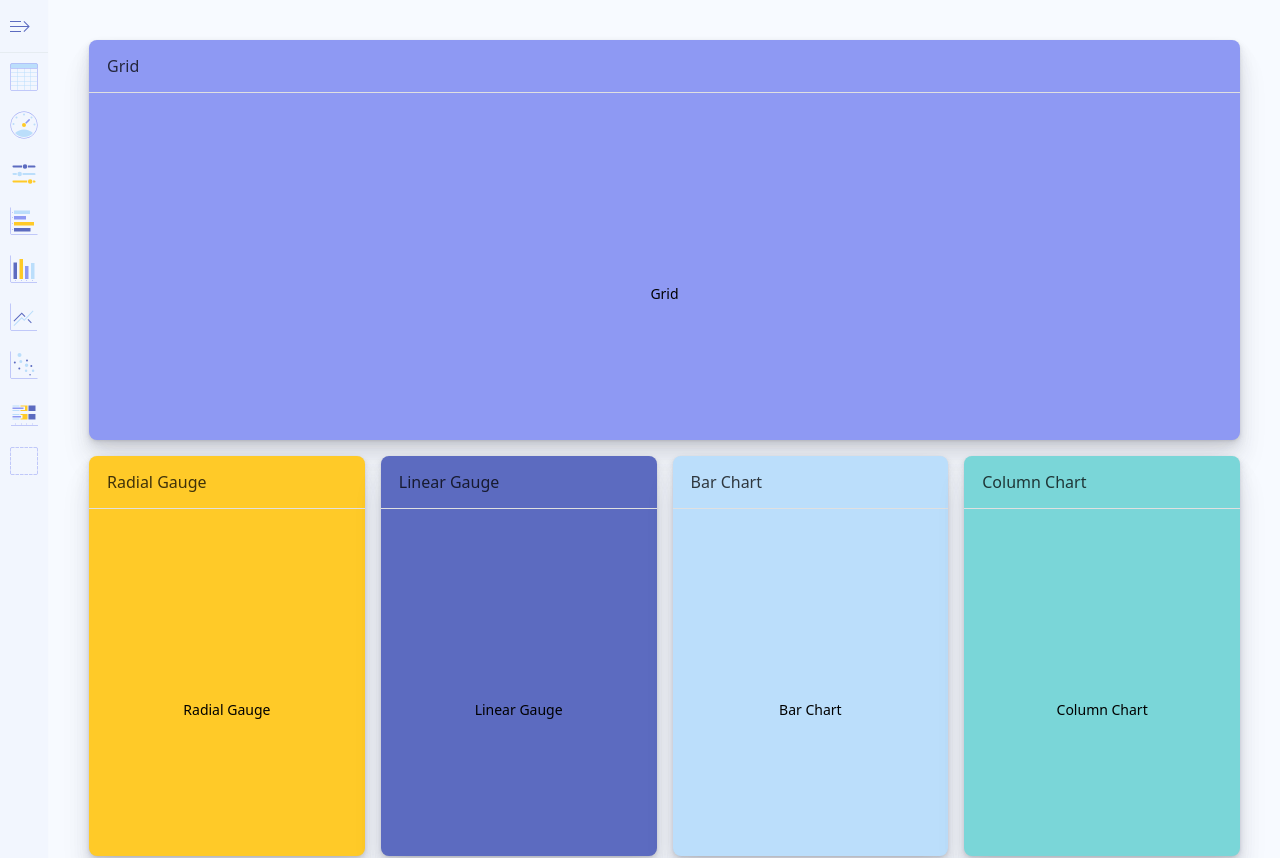
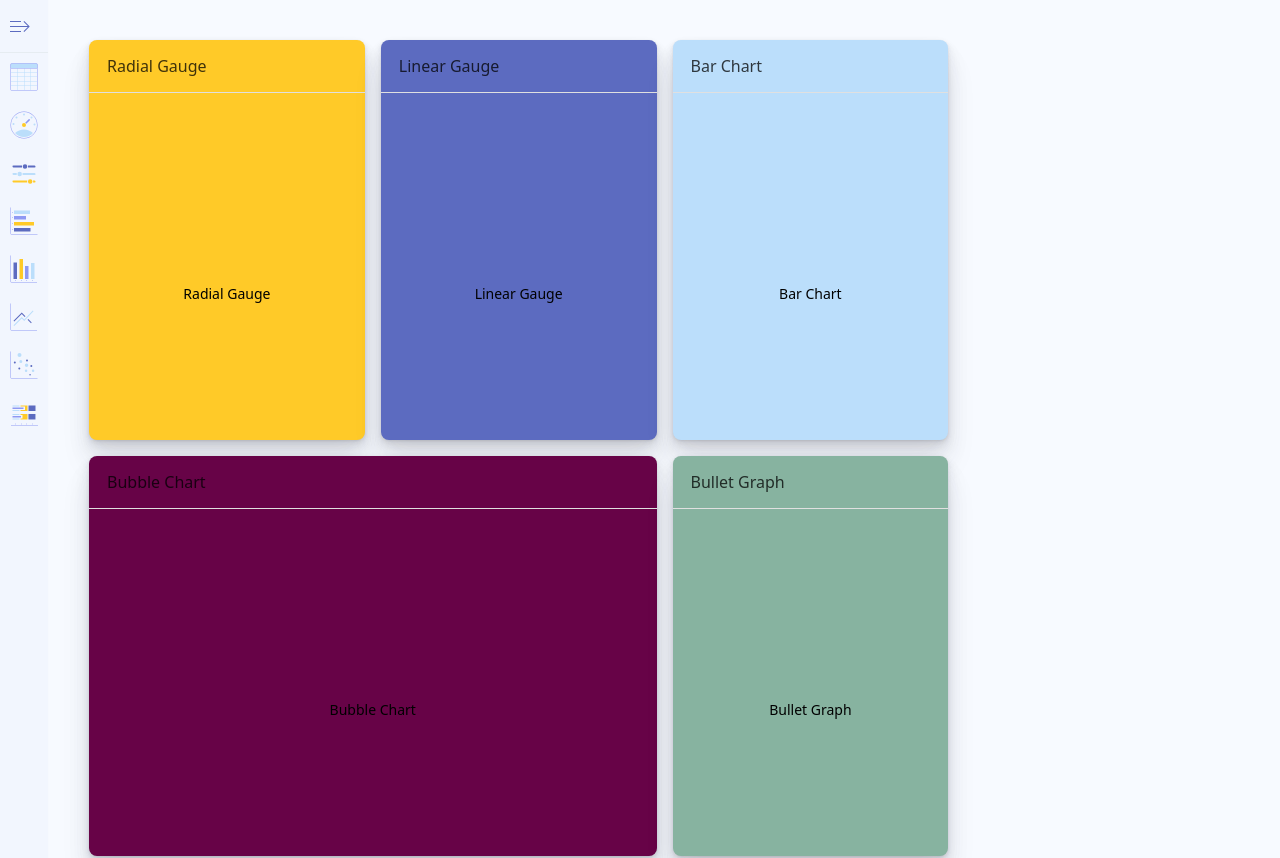
Before and after one commit to code-free89/dynamic-dashboard-react-typescript, a React (Create React App) app: page / in a window 1280 px wide. Shown: the top 858 px of the page. Built offline with nearby package versions, Linux system fonts and the light colour scheme.

Commit message:
update drag event

```diff
--- a/src/App.tsx
+++ b/src/App.tsx
@@ -1,33 +1,87 @@
 import React, { useEffect, useState } from 'react';
 import './App.css';
-import { palette, tileCatalogs } from './constants';
+import { palette, testCatalogs, tileCatalogs } from './constants';
 import { TileType } from './types';
 import Tile from './components/Tile';
-import { getIndex, getTileContent } from './constants/functions';
+import { getIndex, getTileContent, isBlankElement } from './constants/functions';
 function App() {
-  const [blankTile, setBlankTile] = useState<TileType>({
+
+  const reOrder = (srcTiles: TileType[]) => {
+    let row = 0, col = 0;
+    const tmpTiles: TileType[] = [];
+    let index = 0;
+    for (let i = 0; i < srcTiles.length; i++) {
+      if (srcTiles[i].name === "" && srcTiles[i].width > 1) {
+        for (let j = 0; j < srcTiles[i].width; j++) {
+          tmpTiles.push({
             name: "",
-    width: 4,
-    key: 1000,
+            key: index,
+            width: 1,
+            row: row,
+            col: col + j,
+            type: "real",
+            color: "transparent",
           });
-  const [key, setKey] = useState<number>(0);
+          index++;
+        }
+      } else {
+        tmpTiles.push({
+          ...srcTiles[i],
+          key: index,
+          row: row,
+          col: col,
+          type: "real",
+        });
+        index++;
+      }
+      col += srcTiles[i].width;
+      if (srcTiles[i + 1]) {
+        if ((col + srcTiles[i + 1].width) > 4) {
+          for (let j = col; j < 4; j++) {
+            tmpTiles.push({
+              key: index,
+              name: "",
+              width: 1,
+              row: row,
+              col: j,
+              color: "transparent",
+              type: "real",
+            });
+            index++;
+          }
+          row++;
+          col = 0;
+        }
+      } else {
+        for (let j = col; j < 4; j++) {
+          tmpTiles.push({
+            key: index,
+            name: "",
+            width: 1,
+            row: row,
+            col: col,
+            color: "transparent",
+            type: "real",
+          });
+          index++;
+        }
+      }
+    };
+    return tmpTiles;
+  }
 
   // tiles currently in use
   const getTiles = (): Array<TileType> => {
     const tileArray: Array<TileType> = [];
-    let row = 0;
-    let col = 0;
-    for (let i = 0; i < 5; i++) {
-      tileArray.push({ name: tileCatalogs[i].name, key: i, width: tileCatalogs[i].width, row: row, col: col, color: tileCatalogs[i].color });
-      col += tileCatalogs[i].width;
-      if (col > 3) {
-        col = 0;
-        row++;
+    for (let i = 0; i < testCatalogs.length; i++) {
+      tileArray.push({
+        name: testCatalogs[i].name,
+        width: testCatalogs[i].width,
+        color: testCatalogs[i].color,
+        type: testCatalogs[i].type,
+      });
     }
-    }
-    tileArray.push(blankTile);
-    setKey(5);
-    return tileArray;
+    return reOrder(tileArray);
   };
 
   const [isWideMenu, setIsWideMenu] = useState<boolean>(false);
@@ -38,13 +92,25 @@ function App() {
   // adds a tile to the dashboard
   const addTile = (name: string) => {
     const tileCatalog = tileCatalogs.find((item) => item.name === name);
-    setTiles([...tiles, { name: name, key: key, width: tileCatalog ? tileCatalog.width : 1, color: tileCatalog?.color }]);
-    setKey(key + 1);
+    if (tileCatalog) {
+      let tmpTiles = tiles.filter((item) => item.name !== "" || item.type === "real");
+      let i = tmpTiles.length - 1;
+      while (i >= 0) {
+        if (tmpTiles[i].name === "") tmpTiles.pop();
+        else break;
+        i--;
+      }
+      tmpTiles.push(tileCatalog);
+      tmpTiles = reOrder(tmpTiles);
+      setTiles(tmpTiles);
+    }
   };
 
   // removes a tile from the dashboard
   const removeTile = (tileIndex: number) => {
-    setTiles(tiles.filter((item, index) => index !== tileIndex));
+    let tmpTiles = tiles.filter((item, index) => index !== tileIndex && (item.name !== "" || item.type === "real"));
+    tmpTiles = reOrder(tmpTiles);
+    setTiles(tmpTiles);
   };
 
   // initialize component after it has been mounted
@@ -55,25 +121,49 @@ function App() {
   // drag start
   const onDragStart = (event: React.DragEvent<HTMLDivElement>) => {
     const target = event.target as HTMLDivElement;
+    if (!target.className.includes("blank-tile")) {
       target.className += " drag-source";
       const dt = event.dataTransfer;
       dt.effectAllowed = "move";
       dt.setData('text', target.innerHTML);
       setDragSource(target);
     }
+  }
 
   // drag over
   const onDragOver = (event: React.DragEvent<HTMLDivElement>) => {
     if (dragSource) {
       let tile = (event.target as HTMLDivElement).closest(".tile") as HTMLDivElement;
-      const blankElement = document.getElementsByClassName("blank-tile")[0];
       if (tile && tile !== dragSource) {
         event.preventDefault();
         event.dataTransfer.dropEffect = "move";
       }
-      if (dropTarget !== tile) {
-        if (dropTarget && dropTarget !== blankElement)
+      if (tile && dropTarget !== tile) {
+        let tmpTiles = tiles.slice();
+        if (tiles[getIndex(tile)].type === "real") {
+          if (dropTarget && getIndex(dropTarget) !== -1 && tiles[getIndex(dropTarget)].type === "fake" && tiles[getIndex(dropTarget)].width !== 4) {
+            const dropElement = tiles[getIndex(dropTarget)];
+            const dropIndex = getIndex(dropTarget);
+            tmpTiles.splice(dropIndex, 1);
+            for (let i = 0; i < dropElement.width; i++)
+              tmpTiles.splice(dropIndex, 0, {
+                name: "",
+                type: "real",
+                width: 1,
+              });
+          }
+          tmpTiles = tmpTiles.filter((item) => item.name !== "" || item.type === "real");
+          tmpTiles = reOrder(tmpTiles);
+          setTiles(tmpTiles);
+        }
+        if (dropTarget) {
+          if (dropTarget.children.length)
             dropTarget.className = dropTarget.className.replaceAll(" drag-over", "");
+          else {
+            if (!dropTarget.className.includes("blank-tile"))
+              dropTarget.className += " blank-tile";
+          }
+        }
         if (tile)
           setDropTarget(tile);
       }
@@ -84,8 +174,12 @@ function App() {
   const onDragEnd = (event: React.DragEvent<HTMLDivElement>) => {
     if (dragSource)
       dragSource.className = dragSource.className.replaceAll(" drag-source", "");
-    if (dropTarget)
+    if (dropTarget) {
+      if (dropTarget.children.length)
         dropTarget.className = dropTarget.className.replaceAll(" drag-over", "");
+      else if (!dropTarget.className.includes("blank-tile"))
+        dropTarget.className += " blank-tile";
+    }
   }
 
   // drop
@@ -100,37 +194,42 @@ function App() {
       dragSource.focus();
       // update state
       let tmpTiles = tiles.slice();
-      if (tmpTiles[tmpTiles.length - 1] === blankTile) {
+      if (!isBlankElement(dropTarget)) {
+        // drop target is not blank
+        if (tiles[srcIndex].width === tiles[dstIndex].width || tiles[srcIndex].row === tiles[dstIndex].row) {
           let tmpTile = tmpTiles[srcIndex];
           tmpTiles[srcIndex] = tmpTiles[dstIndex];
           tmpTiles[dstIndex] = tmpTile;
-        setTiles(tmpTiles);
+        } else if (tiles[srcIndex].width >= tiles[dstIndex].width) {
+
+        }
       } else {
-        const blankTileIndex = tmpTiles.findIndex((item) => item.name === "");
-        const refChild = tmpTiles[srcIndex];
-        const newBlankTile = { ...blankTile, key: 1000 };
-        setBlankTile(newBlankTile);
-        tmpTiles = tmpTiles.filter((item, index) => item.name !== "" && index !== srcIndex);
-        tmpTiles.push(newBlankTile);
-        tmpTiles.splice(blankTileIndex, 0, refChild);
-        reOrder(tmpTiles);
+        // drop target is blank
+        if (tiles[srcIndex].width === tiles[dstIndex].width) {
+          // drag & drop width is same
+          let tmpTile = tmpTiles[srcIndex];
+          tmpTiles[srcIndex] = {
+            name: "",
+            type: "real",
+            width: tmpTiles[dstIndex].width,
+          };
+          tmpTiles[dstIndex] = tmpTile;
         }
       }
+      // let tmpTile = tmpTiles[srcIndex];
+      // if(tmpTiles[dstIndex].name === "")
+      //   tmpTiles[srcIndex] = {
+      //     name: "",
+      //     type: "real",
+      //     width: tmpTiles[dstIndex].width,
+      //   };
+      // else tmpTiles[srcIndex] = tmpTiles[dstIndex];
+      // tmpTiles[dstIndex] = tmpTile;
+      tmpTiles = tmpTiles.filter((item) => item.name !== "" || item.type === "real");
+      tmpTiles = reOrder(tmpTiles);
+
+      setTiles(tmpTiles);
     }
-
-  const reOrder = (tmpTiles: TileType[]) => {
-    console.log(tmpTiles);
-
-    let row = 0, col = 0;
-    tmpTiles.forEach((item, index) => {
-      if((col + item.width) > 3) {
-        row ++;
-        col = 0;
-      }
-      tmpTiles[index] = { ...tmpTiles[index], row: row, col: col, key: item.name === "" ? 1000 : index };
-      col += item.width;
-    });
-    setTiles(tmpTiles);
   }
 
   useEffect(() => {
@@ -141,35 +240,103 @@ function App() {
     if (dropTarget)
       dstIndex = getIndex(dropTarget);
 
+    if (!tiles[srcIndex] || !tiles[dstIndex] || !dropTarget) return;
+    if (!isBlankElement(dropTarget)) {
       // If dropTarget is not blank
-    const blankElement = document.getElementsByClassName("blank-tile")[0] as HTMLDivElement;
-    if (tiles[srcIndex] && tiles[dstIndex] && dropTarget && dropTarget !== blankElement) {
-      if (tiles[srcIndex].width === tiles[dstIndex].width) {
+      if (tiles[srcIndex].width === tiles[dstIndex].width || tiles[srcIndex].row === tiles[dstIndex].row) {
+        // drag & drop target has same width
         dropTarget.className += " drag-over";
-        const newBlankTile = { ...blankTile, key: 1000 };
-        setBlankTile(newBlankTile);
-        var tmpTiles = tiles.slice();
-        tmpTiles = tmpTiles.filter((item) => item.name !== "");
-        tmpTiles.push(newBlankTile);
+      } else if (tiles[srcIndex].width > tiles[dstIndex].width) {
+        // drag width > drop width
+        let blankTileCount = 0, i;
+        for (i = dstIndex; i < tiles.length; i++) {
+          if ((tiles[i].row ?? 0) > (tiles[dstIndex].row ?? 0)) break;
+          if (tiles[i].name === "") blankTileCount++;
+        }
+        if (tiles[srcIndex].width > blankTileCount + 1) {
+          // can't drop
+          let tmpTiles = tiles.slice();
+          tmpTiles.splice(i, 0, {
+            name: "",
+            width: 4,
+            type: "fake",
+          });
           setTiles(tmpTiles);
         } else {
-        const rowTiles = tiles.filter((item) => item.row === tiles[dstIndex].row);
-        const lastTile = rowTiles[rowTiles.length - 1];
-        const lastCol = (lastTile.col ?? 0) + lastTile.width;
-        console.log(tiles[dstIndex].row, rowTiles);
-        // Can't drop
-        if ((4 - lastCol) < tiles[srcIndex].width) {
-          const newBlankTile = { ...blankTile, key: 500 };
-          setBlankTile(newBlankTile);
+          // can drop
+          dropTarget.className += " drag-over";
+        }
+      } else {
+        // drag width < drop width
+        let blankTileCount = 0, i;
+        for (i = srcIndex; i < tiles.length; i++) {
+          if ((tiles[i].row ?? 0) > (tiles[srcIndex].row ?? 0)) break;
+          if (tiles[i].name === "") blankTileCount++;
+        }
+        if (tiles[dstIndex].width <= blankTileCount + 1) {
+          // can drop
+          dropTarget.className += " drag-over";
+        } else {
+          // can't drop
           let tmpTiles = tiles.slice();
-          tmpTiles = tmpTiles.filter((item) => item.name !== "");
-          tmpTiles.splice((rowTiles[0].key ?? 0), 0, newBlankTile);
+          tmpTiles.splice((tiles[dstIndex].key ?? 0) + 1, 0, {
+            name: "",
+            width: 4,
+            type: "fake",
+          });
           setTiles(tmpTiles);
-          dropTarget.focus();
-        } else {
-          setBlankTile({ ...blankTile, key: 1000 });
         }
       }
+    } else {
+      // If drop element is blank element
+      if (tiles[srcIndex].width === tiles[dstIndex].width) {
+        // drag & drop width is same
+        dropTarget.className = dropTarget.className.replaceAll(" blank-tile", "");
+      } else if (tiles[srcIndex].width > tiles[dstIndex].width) {
+        // drag width > drop width
+        let blankElementCount = 0, i = dstIndex, startIndex = dstIndex, endIndex = dstIndex;
+        for (; tiles[i] && (tiles[i].row ?? 0) === (tiles[dstIndex].row ?? 0); i++) {
+          if (tiles[i].name !== "") break;
+          blankElementCount++;
+        }
+        if (blankElementCount >= tiles[srcIndex].width) endIndex = startIndex + tiles[srcIndex].width - 1;
+        else {
+          endIndex = i - 1;
+          for (i = dstIndex - 1; (tiles[i].row ?? 0) === (tiles[dstIndex].row ?? 0); i--) {
+            if (tiles[i].name !== "") break;
+            blankElementCount++;
+          }
+          if (blankElementCount >= tiles[srcIndex].width)
+            startIndex = endIndex - tiles[srcIndex].width + 1;
+        }
+        console.log(startIndex, endIndex);
+        if ((endIndex - startIndex + 1) === tiles[srcIndex].width) {
+          // can drop
+          let tmpTiles = tiles.slice();
+          tmpTiles.splice(startIndex, tiles[srcIndex].width);
+          tmpTiles.splice(startIndex, 0, {
+            name: "",
+            width: tiles[srcIndex].width,
+            type: "fake",
+          });
+          setTiles(tmpTiles);
+          console.log("can move");
+        } else {
+          // can't drop
+          let tmpTiles = tiles.slice();
+          tmpTiles.splice(endIndex + 1, 0, {
+            name: "",
+            width: 4,
+            type: "fake",
+          });
+          setTiles(tmpTiles);
+        }
+      }
+      // const srcWidth = tiles[srcIndex].width;
+      // let i = 0, emptyTileCount = 0;
+      // for (i = (tiles[dstIndex].key ?? 0); i < tiles.length; i ++) {
+      //   if()
+      // }
     }
   }, [dropTarget]);
 
@@ -202,7 +369,7 @@ function App() {
           {
             tiles.length ? (
               <React.Fragment>
-                {tiles.map((item, index) => (<Tile header={item.name} content={getTileContent(item.name)} width={item.width} onRemove={() => removeTile(index)} key={`tile-${item.key}`} className={`${item.key === 1000 ? "hidden" : ""}`} color={item.color ?? "0xFFFFFF"} />))}
+                {tiles.map((item, index) => (<Tile header={item.name} content={getTileContent(item.name)} width={item.width} onRemove={() => removeTile(index)} key={`tile-${item.key}`} className={`${item.key === 1000 ? "hidden" : ""}`} color={item.color ?? "0xFFFFFF"} type={item.type} />))}
               </React.Fragment>
             ) : (
               <div className="blank">
--- a/src/components/Tile.tsx
+++ b/src/components/Tile.tsx
@@ -8,11 +8,12 @@ type Props = {
   width: number;
   className: string;
   color: string;
+  type: string;
 };
 
-const Tile: React.FC<Props> = ({ header, content, onRemove, width, className, color }) => {
+const Tile: React.FC<Props> = ({ header, content, onRemove, width, className, color, type }) => {
   return header === "" ? (
-    <div className={classNames(`tile blank-tile w-x${width} drag-over`, className)}></div>
+    <div className={classNames(`tile ${type === "real" ? "blank-tile" : ""} w-x${width} drag-over`, className)}></div>
   ) : (
     <div className={`tile w-x${width}`} draggable={true} style={{backgroundColor: color}}>
       <div className="tile-container">
--- a/src/constants/functions.tsx
+++ b/src/constants/functions.tsx
@@ -20,4 +20,9 @@ export const getIndex = (e: HTMLDivElement) => {
         }
     }
     return -1;
+};
+
+export const isBlankElement = (e: HTMLDivElement) => {
+    if (e.children.length === 0) return true;
+    return false;
 }
--- a/src/constants/index.tsx
+++ b/src/constants/index.tsx
@@ -10,7 +10,6 @@ export const palette = [
     '#fc587a',
     '#670347',
     '#87b3a0',
-    '#ffffff',
 ];
 
 export const icons = {
@@ -68,13 +67,23 @@ export const icons = {
 };
 
 export const tileCatalogs: Array<TileType> = [
-    { name: 'Grid', tile: Grid, icon: icons.grid, color: palette[0],  width: 4 },
-    { name: 'Radial Gauge', tile: Grid, icon: icons.radialGauge, color: palette[1], width: 1 },
-    { name: 'Linear Gauge', tile: Grid, icon: icons.linearGauge, color: palette[2], width: 1 },
-    { name: 'Bar Chart', tile: Grid, icon: icons.barChart, color: palette[3], width: 1 },
-    { name: 'Column Chart', tile: Grid, icon: icons.columnChart, color: palette[4], width: 1 },
-    { name: 'Line Chart', tile: Grid, icon: icons.lineChart, color: palette[5], width: 1 },
-    { name: 'Bubble Chart', tile: Grid, icon: icons.bubbleChart, color: palette[6], width: 2 },
-    { name: 'Bullet Graph', tile: Grid, icon: icons.bulletGraph, color: palette[7], width: 1 },
-    { name: 'Blank', tile: Grid, icon: icons.blank, color: palette[8], width: 1 },
+    { name: 'Grid', tile: Grid, icon: icons.grid, color: palette[0],  width: 4, type: "real" },
+    { name: 'Radial Gauge', tile: Grid, icon: icons.radialGauge, color: palette[1], width: 1, type: "real" },
+    { name: 'Linear Gauge', tile: Grid, icon: icons.linearGauge, color: palette[2], width: 1, type: "real" },
+    { name: 'Bar Chart', tile: Grid, icon: icons.barChart, color: palette[3], width: 1, type: "real" },
+    { name: 'Column Chart', tile: Grid, icon: icons.columnChart, color: palette[4], width: 1, type: "real" },
+    { name: 'Line Chart', tile: Grid, icon: icons.lineChart, color: palette[5], width: 1, type: "real" },
+    { name: 'Bubble Chart', tile: Grid, icon: icons.bubbleChart, color: palette[6], width: 2, type: "real" },
+    { name: 'Bullet Graph', tile: Grid, icon: icons.bulletGraph, color: palette[7], width: 1, type: "real" },
 ];
+
+export const testCatalogs: Array<TileType> = [
+    { name: 'Radial Gauge', tile: Grid, icon: icons.radialGauge, color: palette[1], width: 1, type: "real" },
+    { name: 'Linear Gauge', tile: Grid, icon: icons.linearGauge, color: palette[2], width: 1, type: "real" },
+    { name: 'Bar Chart', tile: Grid, icon: icons.barChart, color: palette[3], width: 1, type: "real" },
+    { name: 'Bubble Chart', tile: Grid, icon: icons.bubbleChart, color: palette[6], width: 2, type: "real" },
+    { name: 'Bullet Graph', tile: Grid, icon: icons.bulletGraph, color: palette[7], width: 1, type: "real" },
+    { name: 'Grid', tile: Grid, icon: icons.grid, color: palette[0],  width: 4, type: "real" },
+    { name: 'Bullet Graph', tile: Grid, icon: icons.bulletGraph, color: palette[7], width: 1, type: "real" },
+    { name: 'Column Chart', tile: Grid, icon: icons.columnChart, color: palette[4], width: 1, type: "real" },
+];
--- a/src/index.css
+++ b/src/index.css
@@ -292,7 +292,9 @@ h4 {
 }
 
 .blank-tile {
-    background: transparent;
+    background: transparent !important;
+    border: 0 !important;
+    box-shadow: none !important;
 }
 
 .w-x4 {
--- a/src/types/index.d.ts
+++ b/src/types/index.d.ts
@@ -7,4 +7,5 @@ export interface TileType {
   row?: number;
   col?: number;
   color?: string;
+  type: string;
 }
```
Lines whose indentation alone changed are shown as unchanged.
